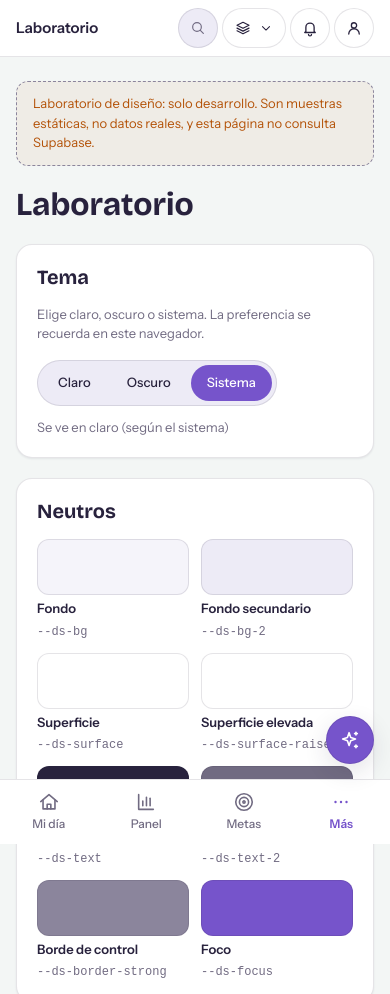
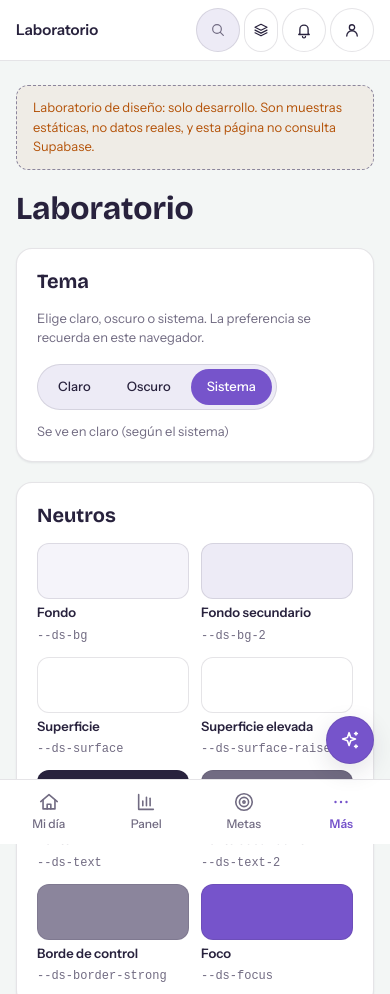
Before and after one commit to luisafernandalealtorres-sketch/lumora, a React app in the folder web/: page /laboratorio in a window 390 px wide. Shown: the top 994 px of the page. Built offline with nearby package versions, Linux system fonts and the light colour scheme.

Commit message:
fix(2.5): objetivos táctiles de 44 px en móvil y barra superior sin desbordar a 320 px con frente activo
Co-Authored-By: Claude Sonnet 5.5 <noreply@anthropic.com>

```diff
--- a/web/components/shell/Desplegable.module.css
+++ b/web/components/shell/Desplegable.module.css
@@ -30,3 +30,7 @@
   font-family: var(--ds-font-body);
   color: var(--ds-text);
 }
+
+@media (max-width: 767px) {
+  .boton { width: 44px; height: 44px; }
+}
--- a/web/components/shell/FrenteControl.js
+++ b/web/components/shell/FrenteControl.js
@@ -19,7 +19,7 @@ export default function FrenteControl() {
         etiqueta={nombre ? `Frente: ${nombre}. Cambiar` : 'Frente: todos. Cambiar'}
         titulo="Frente"
         claseBoton={`${estilos.boton} ${nombre ? estilos.activo : ''}`}
-        boton={<><Icon name="layers" size={16} /><span className={estilos.texto}>{nombre ?? 'Todos los frentes'}</span><Icon name="chevronDown" size={14} /></>}
+        boton={<><Icon name="layers" size={16} /><span className={estilos.texto}>{nombre ?? 'Todos los frentes'}</span><Icon name="chevronDown" size={14} className={estilos.chevron} /></>}
       >
         {cerrar => (
           <div className={estilos.panel}>
--- a/web/components/shell/FrenteControl.module.css
+++ b/web/components/shell/FrenteControl.module.css
@@ -66,5 +66,12 @@
 /* Móvil: solo el icono (y el nombre si hay frente activo, abreviado por el ancho disponible) */
 @media (max-width: 767px) {
   .boton:not(.activo) .texto { display: none; }
-  .texto { max-width: 90px; overflow: hidden; text-overflow: ellipsis; }
+  .texto { max-width: 56px; overflow: hidden; text-overflow: ellipsis; }
+  .chevron { display: none; }
+  .boton { padding: 0 var(--ds-space-2); }
 }
+
+@media (max-width: 767px) {
+  .boton { min-height: 44px; }
+  .quitar { width: 44px; height: 44px; }
+}
--- a/web/components/shell/Topbar.module.css
+++ b/web/components/shell/Topbar.module.css
@@ -51,7 +51,7 @@
 }
 
 @media (max-width: 1023px) {
-  .buscar { min-width: 0; width: 40px; padding: 0; justify-content: center; border-radius: var(--ds-radius-pill); }
+  .buscar { min-width: 0; width: 40px; min-height: 40px; padding: 0; justify-content: center; border-radius: var(--ds-radius-pill); }
   .buscarTexto, .atajo { display: none; }
 }
 
@@ -59,3 +59,7 @@
   .barra { padding-inline: var(--ds-space-4); gap: var(--ds-space-2); }
   .acciones { gap: var(--ds-space-1); }
 }
+
+@media (max-width: 767px) {
+  .buscar { width: 44px; min-height: 44px; }
+}
--- a/web/components/shell/UserMenu.module.css
+++ b/web/components/shell/UserMenu.module.css
@@ -60,3 +60,7 @@
   font-weight: 500;
   cursor: pointer;
 }
+
+@media (max-width: 767px) {
+  .boton { width: 44px; height: 44px; }
+}
```
